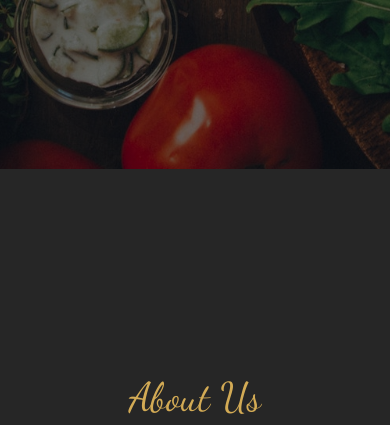
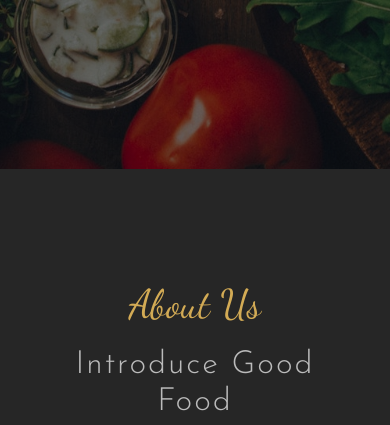
Before and after one commit to MAbdurahman/sass-restaurant-project, a website: page index.html in a window 390 px wide. Shown: the part 675-1100 px from the top of the page. Drawn offline with nearby package versions, Linux system fonts and the light colour scheme.

Commit message:
Complete first portion of responsiveness for project

```diff
--- a/scss/components/_card.scss
+++ b/scss/components/_card.scss
@@ -31,8 +31,23 @@
       font-size: 48px;
       @include abs.text-styles(capitalize);
 
+@include abs.responsive-max-width(900px) {
+  font-size: 32px;
+
+}
+
+      @include abs.responsive-max-width(650px) {
+          font-size: 24px;
 
 
+      }
+
+      @include abs.responsive-max-width(500px) {
+
+        display: none;
+
+
+      }
     }
 
     &-paragraph {
@@ -41,6 +56,24 @@
       margin-bottom: 30px;
       @include abs.text-styles(capitalize);
 
+      @include abs.responsive-max-width(900px) {
+        font-size: 20px;
+
+      }
+
+      @include abs.responsive-max-width(650px) {
+        font-size: 16px;
+
+
+      }
+
+      @include abs.responsive-max-width(500px) {
+
+        display: none;
+
+
+      }
+
     }
 
     &-btn {
@@ -48,7 +81,22 @@
       width: 152px;
       height: 40px;
       font-size: 12px;
-      @include abs.background-transition-basic(abs.$color-primary, transparent, true);
+      /*@include abs.background-transition-basic(abs.$color-primary, transparent, true)*/;
+      @include abs.background-transition-basic(transparent, abs.$color-primary);
+
+
+      @include abs.responsive-max-width(900px) {
+        font-size: 12px;
+        width: 130px;
+        height: 30px;
+      }
+
+      @include abs.responsive-max-width(650px) {
+        font-size: 8px;
+        width: 100px;
+        height: 30px;
+      }
+
     }
   }
 
--- a/scss/components/_logo.scss
+++ b/scss/components/_logo.scss
@@ -14,20 +14,24 @@
   text-decoration: none;
   @include abs.flex-center;
 
-  @media(max-width: 1600px) {
+  @include abs.responsive-max-width(1600px) {
     font-size: 64px;
+
   }
 
-  @media(max-width: 1000px) {
+  @include abs.responsive-max-width(1000px) {
     font-size: 50px;
     width: 90px;
     height: 90px;
+
   }
 
-  @media(max-width: 500px) {
+  @include abs.responsive-max-width(500px) {
     height: 50px;
     width: 50px;
     font-size: 30px;
     border-width: 2px;
+
   }
+
 }
--- a/scss/components/_main-name.scss
+++ b/scss/components/_main-name.scss
@@ -9,13 +9,16 @@
   color: abs.$color-secondary;
   @include abs.text-styles();
 
-  @media(max-width: 1000px) {
-    font-size: 40px;
-  }
 
-  @media(max-width: 500px) {
+@include abs.responsive-max-width(1000px) {
+  font-size: 40px;
+
+}
+
+  @include abs.responsive-max-width(500px) {
     font-size: 20px;
     text-align: center;
+
   }
 
 }
@@ -27,9 +30,10 @@
   text-align: center;
   @include abs.text-styles();
 
-  @media(max-width: 500px) {
+  @include abs.responsive-max-width(500px) {
     font-size: 12px;
     text-align: center;
+
   }
 
 }
--- a/scss/layouts/_about-us.scss
+++ b/scss/layouts/_about-us.scss
@@ -11,7 +11,8 @@
 
   @include abs.responsive-max-width(1600px) {
     padding-top: 128px;
-    margin-bottom: 32px;
+    //margin-bottom: 32px;
+    padding-bottom: 128px;
 
   }
 
@@ -25,7 +26,9 @@
     /*left: -200px;*/
 
     @include abs.responsive-max-width(1300px) {
-      left: -150px;
+      //left: -150px;
+      padding-top: 5em;
+
 
     }
 
@@ -48,7 +51,11 @@
     padding: 0 96px;
 
     @include abs.responsive-max-width(1600px) {
-
+      .sub-heading {
+        font-size: 32px;
+        letter-spacing: 2px;
+        margin-bottom: 16px;
+      }
     }
 
     @include abs.responsive-max-width(1300px) {
@@ -61,8 +68,14 @@
 
     }
 
+
     .stars {
       margin: 30px 0;
+
+      @include abs.responsive-max-width(1600px) {
+        margin-top: 8px;
+
+      }
 
       @include abs.responsive-max-width(1000px) {
         margin: 15px 0;
--- a/scss/layouts/_footer.scss
+++ b/scss/layouts/_footer.scss
@@ -7,19 +7,29 @@
   @include abs.flex-center-column;
   padding: 70px 0;
 
+  @include abs.responsive-max-width(500px) {
+    padding: 40px 0;
+
+  }
 
   &-header {
     @include abs.flex-center-vertical;
     margin-bottom: 70px;
 
 
+  }
 
-    }
   .social-media {
     display: flex;
     width: 300px;
     justify-content: space-between;
     margin-bottom: 70px;
+
+    @include abs.responsive-max-width(500px) {
+      width: 200px;
+      margin-bottom: 40px;
+
+    }
 
 
     &-item {
@@ -35,6 +45,16 @@
       &:hover {
         color: abs.$color-primary;
       }
+
+      @include abs.responsive-max-width(1000px) {
+        font-size: 32px;
+
+      }
+
+      @include abs.responsive-max-width(1000px) {
+        font-size: 24px;
+
+      }
     }
   }
 
--- a/scss/layouts/_grid.scss
+++ b/scss/layouts/_grid.scss
@@ -1,7 +1,6 @@
 /*=============================================
             _grid.scss
 ================================================*/
-@use 'sass:math' as math;
 
 .container {
   width: calc(100% - 2em);
```
Also changed, not shown: css/main.css, scss/main.css. Lines whose indentation alone changed are shown as unchanged.
